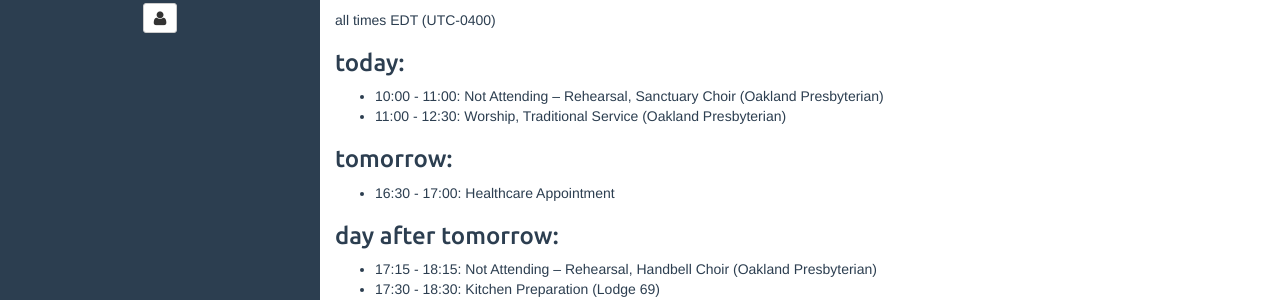
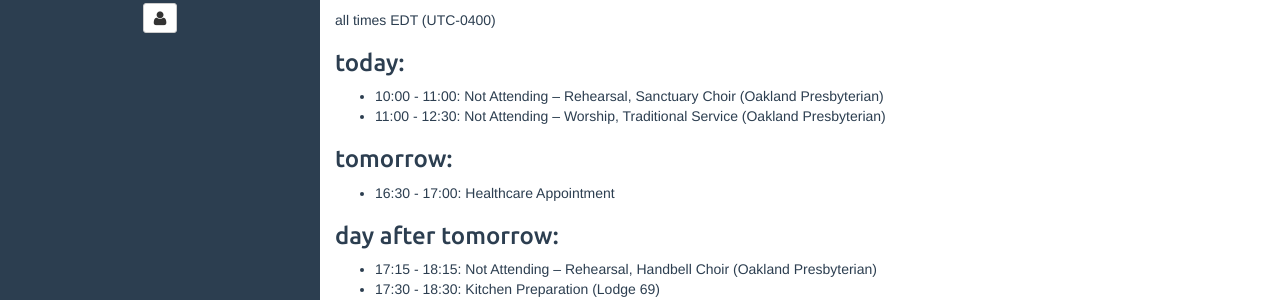
Before and after one commit to chadmichaeleyer/chadmichaeleyer.github.io, a Jekyll site: the page built from about.md, in a window 1280 px wide and 900 px high, scrolled down 1110 px. Shown: the part 357-657 px from the top of the window. Built offline with Jekyll 4.4.1, drawn with Linux system fonts in a browser that asks for light colours.

Commit message:
calendar update

```diff
--- a/calendar-year.markdown
+++ b/calendar-year.markdown
@@ -3,7 +3,7 @@ all times EDT (UTC-0400)
 ### 2017-08-06 (Sun):
 
 * 10:00 - 11:00: Not Attending – Rehearsal, Sanctuary Choir (Oakland Presbyterian)
-* 11:00 - 12:30: Worship, Traditional Service (Oakland Presbyterian)
+* 11:00 - 12:30: Not Attending – Worship, Traditional Service (Oakland Presbyterian)
 
 ### 2017-08-07 (Mon):
 
--- a/calendar.markdown
+++ b/calendar.markdown
@@ -3,7 +3,7 @@ all times EDT (UTC-0400)
 ### today:
 
 * 10:00 - 11:00: Not Attending – Rehearsal, Sanctuary Choir (Oakland Presbyterian)
-* 11:00 - 12:30: Worship, Traditional Service (Oakland Presbyterian)
+* 11:00 - 12:30: Not Attending – Worship, Traditional Service (Oakland Presbyterian)
 
 ### tomorrow:
 
```
